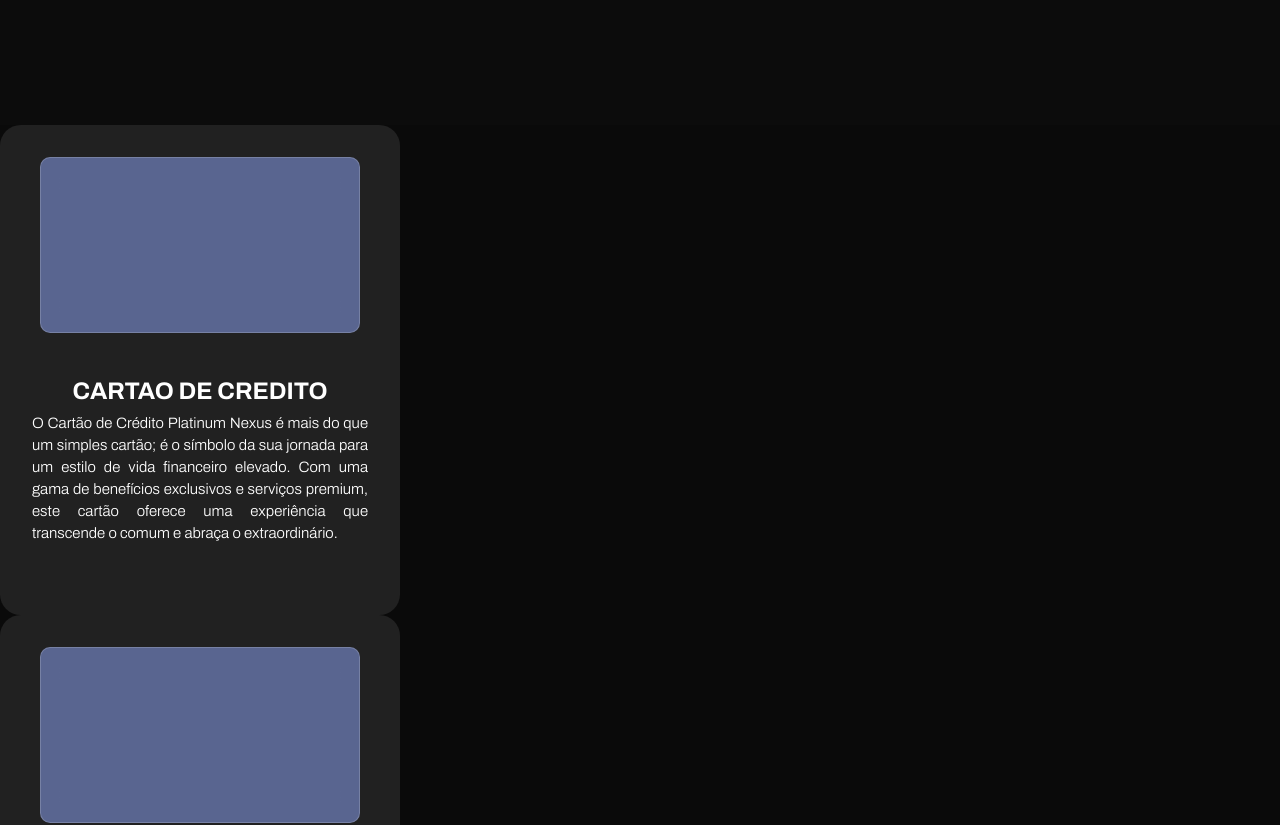
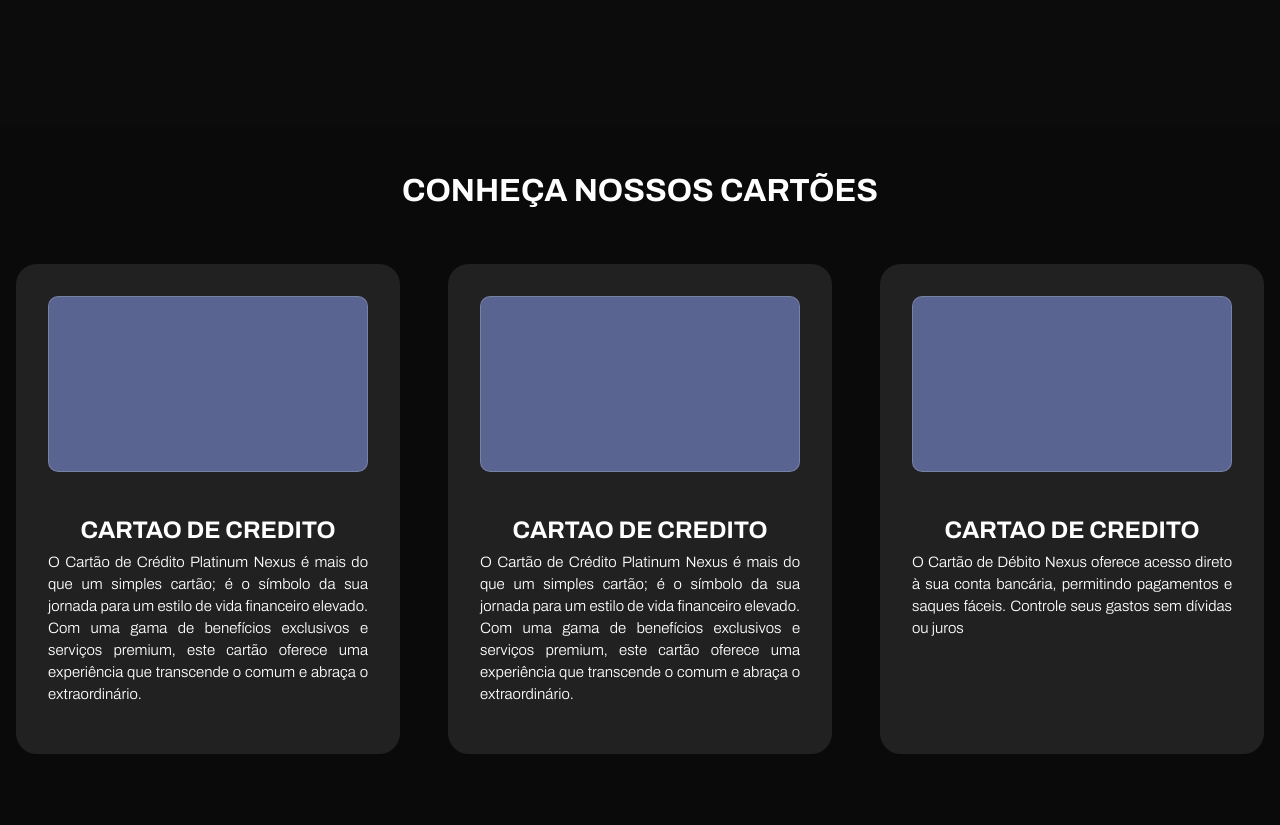
Before and after one commit to jzsantana/WebNexus, a React (Vite) app in the folder webnexus/: page / in a window 1280 px wide. Shown: the part 700-1525 px from the top of the page. Built offline with nearby package versions, Linux system fonts and the light colour scheme.

Commit message:
atualizando

```diff
--- a/webnexus/src/components/Card/Card.jsx
+++ b/webnexus/src/components/Card/Card.jsx
@@ -1,36 +1,9 @@
-import React, { useState } from 'react'
-import './Card.css'
+import React from 'react'
+import './ModalCard.css'
 
 const Card = () => {
-
-    const [listaCartoes] = useState([
-        {
-            id: 1,
-            title: "CARTAO DE CREDITO",
-            text: `O Cartão de Crédito Platinum Nexus é mais do que um simples cartão;
-                é o símbolo da sua jornada para um estilo de vida financeiro elevado.
-                Com uma gama de benefícios exclusivos e serviços premium, este cartão
-                oferece uma experiência que transcende o comum e abraça o extraordinário.`
-        },
-        {
-            id: 2,
-            title: "CARTAO DE CREDITO",
-            text: `O Cartão de Débito Nexus oferece acesso direto à sua conta bancária,
-                permitindo pagamentos e saques fáceis. Controle seus gastos sem dívidas
-                ou juros`
-        },
-    ])
   return (
-        <>
-            {listaCartoes.map((cardcartao) => (
-            <div className='card-cartao' key={cardcartao.id}>
-                <div className='cartao-demostrativo'></div>
-
-                <h2>{cardcartao.title}</h2>
-                <p>{cardcartao.text}</p>
-            </div>
-            ))}
-        </>
+    <div>Card</div>
   )
 }
 
--- /dev/null
+++ b/webnexus/src/components/ModalCard/ModalCard.jsx
@@ -0,0 +1,45 @@
+import { useState } from 'react'
+import './ModalCard.css'
+
+const Card = () => {
+
+    const [listaCartoes] = useState([
+        {
+            id: 1,
+            title: "CARTAO DE CREDITO",
+            text: `O Cartão de Crédito Platinum Nexus é mais do que um simples cartão;
+                é o símbolo da sua jornada para um estilo de vida financeiro elevado.
+                Com uma gama de benefícios exclusivos e serviços premium, este cartão
+                oferece uma experiência que transcende o comum e abraça o extraordinário.`
+        },
+        {
+            id: 2,
+            title: "CARTAO DE CREDITO",
+            text: `O Cartão de Crédito Platinum Nexus é mais do que um simples cartão;
+                é o símbolo da sua jornada para um estilo de vida financeiro elevado.
+                Com uma gama de benefícios exclusivos e serviços premium, este cartão
+                oferece uma experiência que transcende o comum e abraça o extraordinário.`
+        },
+        {
+            id: 3,
+            title: "CARTAO DE CREDITO",
+            text: `O Cartão de Débito Nexus oferece acesso direto à sua conta bancária,
+                permitindo pagamentos e saques fáceis. Controle seus gastos sem dívidas
+                ou juros`
+        },
+    ])
+  return (
+        <>
+            {listaCartoes.map((cardcartao) => (
+            <div className='card-cartao' key={cardcartao.id}>
+                <div className='cartao-demostrativo'></div>
+
+                <h2>{cardcartao.title}</h2>
+                <p>{cardcartao.text}</p>
+            </div>
+            ))}
+        </>
+  )
+}
+
+export default Card
--- a/webnexus/src/pages/Home/Home.css
+++ b/webnexus/src/pages/Home/Home.css
@@ -57,3 +57,25 @@
     transition: all .6s ease;
     color: var(--btn-color);
 }
+
+.banner-cartoes{
+    display: flex;
+    flex-direction: column;
+    justify-content: center;
+    align-items: center;
+    gap: 1.5rem;
+    padding: 3rem;
+}
+
+.banner-cartoes h1{
+    color: var(--branco);
+}
+
+.banner-cartoes-modal{
+    display: flex;
+    flex-direction: row;
+    justify-content: center;
+    align-items: center;
+    gap: 3rem;
+    padding: 2rem;
+}
--- a/webnexus/src/pages/Home/Home.jsx
+++ b/webnexus/src/pages/Home/Home.jsx
@@ -1,6 +1,6 @@
-import React from 'react'
+// import React from 'react'
 import Navbar from '../../components/Navbar/Navbar'
-import Card from '../../components/Card/Card'
+import ModalCard from '../../components/ModalCard/ModalCard'
 
 import NexusLogoBanner from '../../assets/Logos/nexus_logo_banner.svg'
 import './Home.css'
@@ -26,7 +26,11 @@ const Home = () => {
         </div>
 
         <div className='banner-cartoes'>
-            <Card/>
+            <h1>CONHEÇA NOSSOS CARTÕES</h1>
+
+            <div className='banner-cartoes-modal'>
+                <ModalCard/>
+            </div>
         </div>
     </div>
   )
```
Also changed, not shown: webnexus/src/components/ModalCard/ModalCard.css (renamed from webnexus/src/components/Card/Card.css).
